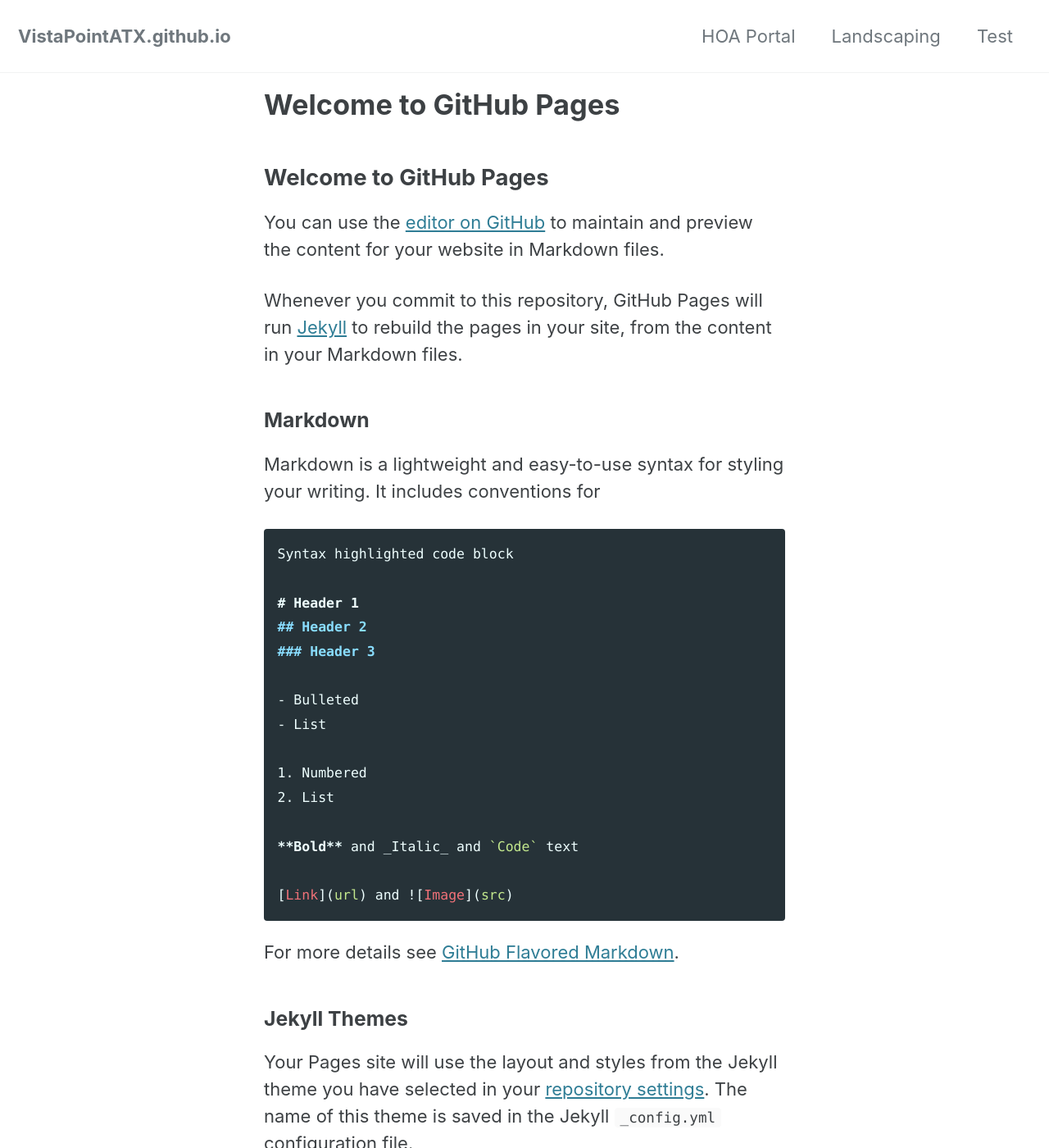
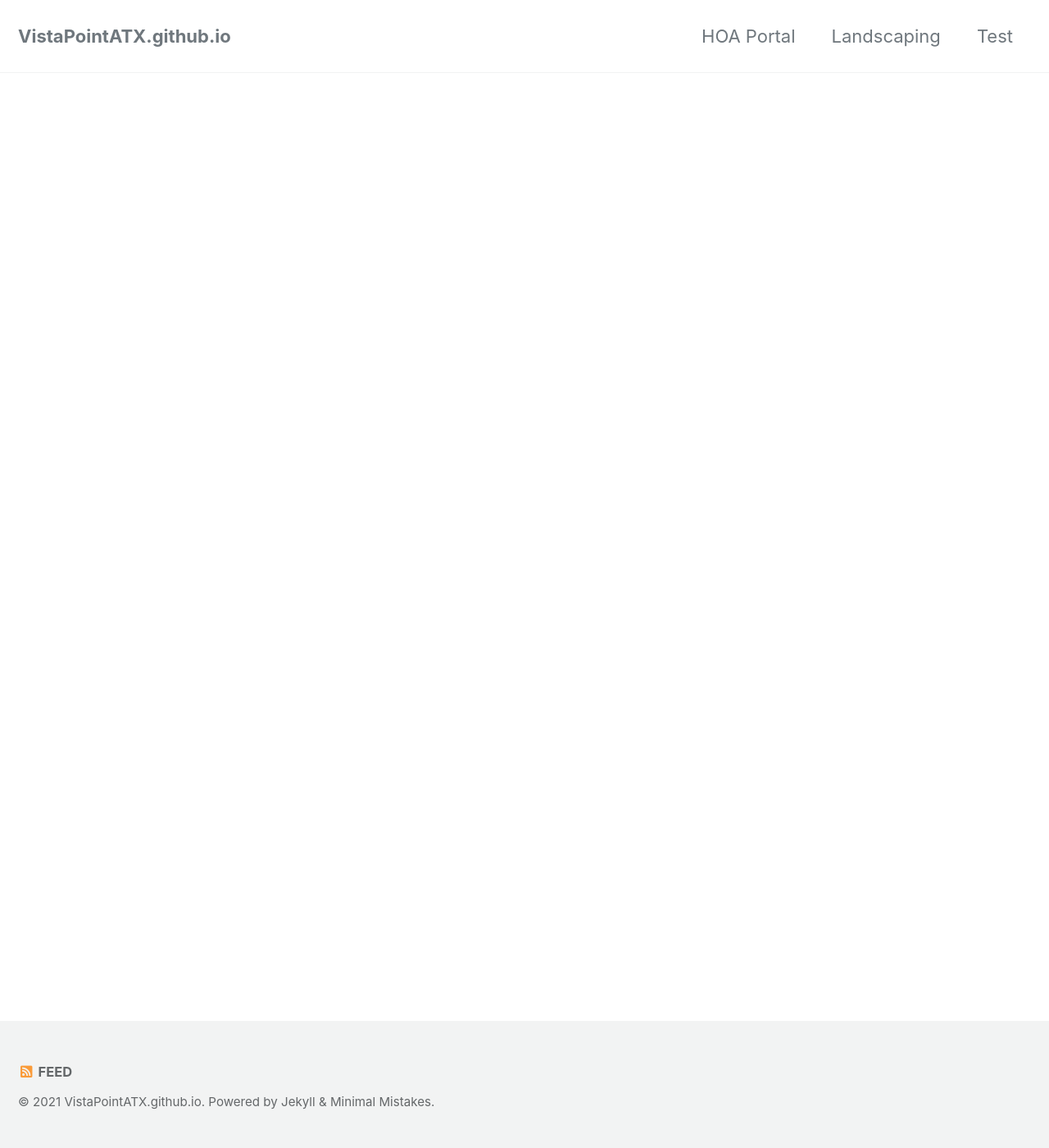
Before and after one commit to VistaPointATX/VistaPointATX.github.io, a Jekyll site: the page built from index.md, in a window 1280 px wide and 1400 px high. Shown: the whole window at 82% size. Built offline with Jekyll 4.4.1, drawn with Linux system fonts in a browser that asks for light colours; cached includes are drawn as plain includes; our own code applies the rules of GitHub Pages for plain Markdown files; some of the changed text lies outside the part shown.

Commit message:
Update index.md

````diff
--- a/index.md
+++ b/index.md
@@ -1,39 +1,6 @@
-## Welcome to GitHub Pages
+---
+title: "Splash Page"
+layout: splash
+permalink: /
 
-You can use the [editor on GitHub](https://github.com/VistaPointATX/VistaPointATX.github.io/edit/main/index.md) to maintain and preview the content for your website in Markdown files.
-
-Whenever you commit to this repository, GitHub Pages will run [Jekyll](https://jekyllrb.com/) to rebuild the pages in your site, from the content in your Markdown files.
-
-### Markdown
-
-Markdown is a lightweight and easy-to-use syntax for styling your writing. It includes conventions for
-
-```markdown
-Syntax highlighted code block
-
-# Header 1
-## Header 2
-### Header 3
-
-- Bulleted
-- List
-
-1. Numbered
-2. List
-
-**Bold** and _Italic_ and `Code` text
-
-[Link](url) and ![Image](src)
-```
-
-For more details see [GitHub Flavored Markdown](https://guides.github.com/features/mastering-markdown/).
-
-### Jekyll Themes
-
-Your Pages site will use the layout and styles from the Jekyll theme you have selected in your [repository settings](https://github.com/VistaPointATX/VistaPointATX.github.io/settings). The name of this theme is saved in the Jekyll `_config.yml` configuration file.
-
-### Support or Contact
-
-Having trouble with Pages? Check out our [documentation](https://docs.github.com/categories/github-pages-basics/) or [contact support](https://support.github.com/contact) and we’ll help you sort it out.
-
-test
+---
````
